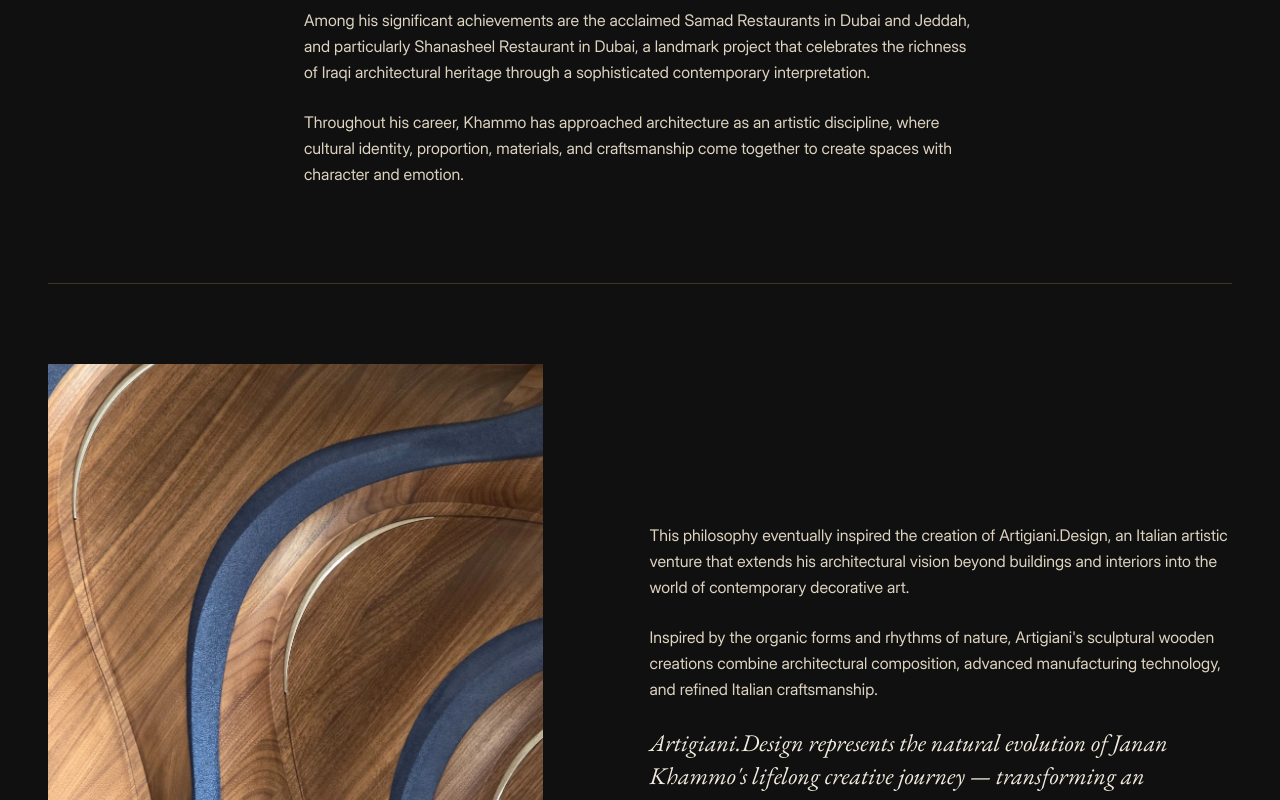
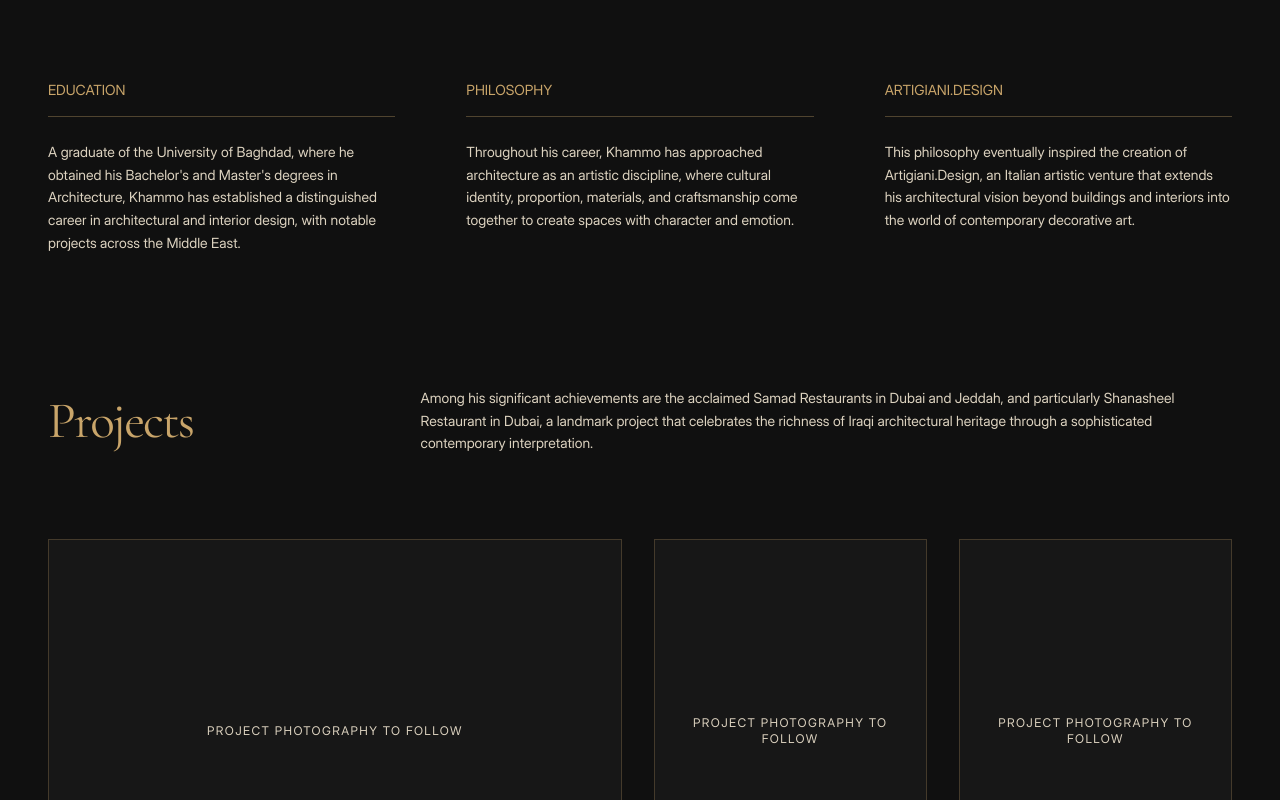
Before and after one commit to artigiani-ltd/artigiani, a Next.js app: page /about in a window 1280 px wide. Shown: the part 1293-2093 px from the top of the page. Built offline with nearby package versions, Linux system fonts and the light colour scheme; no server answers.

Commit message:
[Feat] Redesign the About page with a sequenced artist reveal

```diff
--- a/src/app/_components/AboutPreview.tsx
+++ b/src/app/_components/AboutPreview.tsx
@@ -1,6 +1,6 @@
 import Link from "next/link";
 import waveDesign from "../../../public/images/about-us-wave-design.jpg";
-import jananImage from "../../../public/images/about-us-janan-portrait.webp";
+import jananImage from "../../../public/images/about-us-janan-wide.jpg";
 import { ArtworkImage } from "./ArtworkImage";
 
 export function AboutPreview() {
--- /dev/null
+++ b/src/app/about/_components/AboutHero.css
@@ -0,0 +1,11 @@
+@media (prefers-reduced-motion: no-preference) {
+  .about-opening-fade {
+    animation: fade-in var(--opening-duration, 2.7s) ease-in-out
+      var(--opening-delay, 0s) both;
+  }
+
+  .about-opening-letter {
+    animation: fade-in 450ms linear both;
+    animation-delay: calc(1.8s + var(--letter-index) * 0.09s);
+  }
+}
--- /dev/null
+++ b/src/app/about/_components/AboutHero.tsx
@@ -0,0 +1,56 @@
+import type { CSSProperties } from "react";
+import Image from "next/image";
+import jananPortrait from "../../../../public/images/about-us-janan-wide.jpg";
+import { editorial } from "../../constants/fonts";
+import "./AboutHero.css";
+
+export function AboutHero() {
+  let letterIndex = 0;
+
+  return (
+    <>
+      <header className="mx-auto max-w-7xl px-6 pt-16 pb-10 text-center md:px-12 md:pt-28 md:pb-12">
+        <p className="about-opening-fade mb-8 text-xs font-semibold tracking-[0.2em] uppercase [--opening-duration:0.9s]">
+          The Artist
+        </p>
+        <h1 className="collection-heading text-page-title leading-none">
+          <span className="sr-only">Janan Khammo</span>
+          <span aria-hidden="true">
+            {"Janan Khammo".split(" ").map((word, wordIndex) => (
+              <span key={word}>
+                {wordIndex > 0 ? " " : null}
+                <span className="hero-caption-word">
+                  {Array.from(word).map((letter, characterIndex) => (
+                    <span
+                      key={characterIndex}
+                      className="about-opening-letter inline-block"
+                      style={
+                        { "--letter-index": letterIndex++ } as CSSProperties
+                      }
+                    >
+                      {letter}
+                    </span>
+                  ))}
+                </span>
+              </span>
+            ))}
+          </span>
+        </h1>
+        <p
+          className={`about-opening-fade ${editorial.className} mt-5 text-item-title leading-tight tracking-normal text-gold [--opening-delay:3.3s] [--opening-duration:0.9s]`}
+        >
+          From Architecture to Art
+        </p>
+      </header>
+      <div className="about-opening-fade mx-auto max-w-7xl px-6 [--opening-delay:4.4s] md:px-12">
+        <Image
+          src={jananPortrait}
+          alt="Janan Khammo standing with folded arms in front of his sculptural wooden wave panels"
+          preload
+          className="aspect-square w-full object-cover sm:aspect-[2/1]"
+          sizes="(min-width: 1280px) 1184px, (min-width: 768px) calc(100vw - 96px), calc(100vw - 48px)"
+        />
+      </div>
+    </>
+  );
+}
--- /dev/null
+++ b/src/app/about/_components/ProjectsGallery.tsx
@@ -0,0 +1,69 @@
+import { collectionHeading, editorial } from "../../constants/fonts";
+
+export function ProjectsGallery() {
+  return (
+    <section aria-labelledby="projects-title" className="mt-20 md:mt-32">
+      <div
+        data-reveal
+        className="grid items-center gap-6 md:grid-cols-[1fr_2.5fr] md:gap-12"
+      >
+        <h2
+          id="projects-title"
+          className="collection-heading text-section-title text-gold"
+        >
+          Projects
+        </h2>
+        <p className="text-sm leading-relaxed text-linen">
+          Among his significant achievements are the acclaimed Samad Restaurants
+          in Dubai and Jeddah, and particularly Shanasheel Restaurant in Dubai,
+          a landmark project that celebrates the richness of Iraqi architectural
+          heritage through a sophisticated contemporary interpretation.
+        </p>
+      </div>
+      <div className="mt-10 grid gap-x-8 gap-y-10 sm:grid-cols-2 md:mt-20 md:grid-cols-[2.1fr_1fr_1fr]">
+        <ProjectCard name="Shanasheel Restaurant" location="Dubai" featured />
+        <ProjectCard name="Samad Restaurant" location="Dubai" />
+        <ProjectCard name="Samad Restaurant" location="Jeddah" />
+      </div>
+      <div className="mt-10 grid gap-8 sm:grid-cols-[1fr_2.75fr] md:mt-14">
+        <ProjectPlaceholder />
+        <ProjectPlaceholder />
+      </div>
+    </section>
+  );
+}
+
+function ProjectCard({
+  name,
+  location,
+  featured = false,
+}: {
+  name: string;
+  location: string;
+  featured?: boolean;
+}) {
+  return (
+    <figure className={featured ? "sm:col-span-2 md:col-span-1" : undefined}>
+      <ProjectPlaceholder />
+      <figcaption data-reveal className="mt-4">
+        <h3 className={`${collectionHeading.className} text-xl`}>{name}</h3>
+        <p className={`${editorial.className} mt-2 text-base text-linen`}>
+          {location}
+        </p>
+      </figcaption>
+    </figure>
+  );
+}
+
+function ProjectPlaceholder() {
+  return (
+    <div
+      data-reveal
+      className="flex h-64 items-center justify-center border border-gold/25 bg-surface px-6 sm:h-72 lg:h-96"
+    >
+      <p className="text-center text-xs tracking-[0.12em] text-linen uppercase">
+        Project photography to follow
+      </p>
+    </div>
+  );
+}
--- a/src/app/about/page.tsx
+++ b/src/app/about/page.tsx
@@ -1,9 +1,9 @@
 import type { Metadata } from "next";
-import residence from "../../../public/images/residence.webp";
-import timberDetail from "../../../public/images/nature-timber-detail.webp";
-import { ArtworkImage } from "../_components/ArtworkImage";
 import { AtelierFooter } from "../_components/AtelierFooter";
-import { collectionHeading, editorial } from "../constants/fonts";
+import { collectionHeading } from "../constants/fonts";
+import { ScrollReveal } from "../_components/ScrollReveal";
+import { AboutHero } from "./_components/AboutHero";
+import { ProjectsGallery } from "./_components/ProjectsGallery";
 
 export const metadata: Metadata = {
   title: "About Us | Artigiani",
@@ -15,43 +15,26 @@ export const metadata: Metadata = {
     siteName: "Artigiani",
     title: "Janan Khammo — From Architecture to Art",
     url: "/about",
-    images: [{ url: "/images/residence.webp" }],
+    images: [{ url: "/images/about-us-janan-wide.jpg" }],
   },
   twitter: {
     card: "summary_large_image",
     title: "Janan Khammo — From Architecture to Art",
-    images: ["/images/residence.webp"],
+    images: ["/images/about-us-janan-wide.jpg"],
   },
 };
 
 export default function AboutPage() {
   return (
     <div className={collectionHeading.variable}>
-      <main id="main-content" className="pt-[var(--navbar-height)]">
-        <header className="mx-auto max-w-7xl px-6 pt-16 pb-12 text-center md:px-12 md:pt-26 md:pb-18">
-          <p className="mb-7 text-xs font-semibold tracking-[0.28em] text-gold uppercase">
-            About Us
-          </p>
-          <h1 className="collection-heading text-page-title leading-none">
-            Janan Khammo
-            <span
-              className={`${editorial.className} mt-5 block text-item-title leading-tight text-linen`}
+      <ScrollReveal>
+        <main id="main-content" className="pt-(--navbar-height)">
+          <AboutHero />
+          <article className="mx-auto max-w-7xl px-6 py-14 md:px-12 md:pt-24 md:pb-28">
+            <p
+              data-reveal
+              className="collection-heading mx-auto max-w-5xl border-l-4 border-gold pl-6 text-[clamp(1.5rem,2.5vw,2rem)] leading-[1.3] tracking-[-0.015em] md:pl-[10%]"
             >
-              From Architecture to Art
-            </span>
-          </h1>
-        </header>
-        <div className="mx-auto max-w-7xl px-6 md:px-12">
-          <ArtworkImage
-            src={residence}
-            alt="Sculptural wood wall art displayed in a residential interior"
-            className="aspect-[5/4] md:aspect-[2.35]"
-            sizes="(min-width: 1280px) 1184px, (min-width: 768px) calc(100vw - 96px), calc(100vw - 48px)"
-          />
-        </div>
-        <article className="mx-auto max-w-7xl px-6 py-16 md:px-12 md:py-24">
-          <div className="mx-auto max-w-2xl space-y-6 text-body leading-relaxed text-linen">
-            <p className="collection-heading border-l border-gold pl-5 text-item-title leading-snug text-foreground md:pl-8">
               Architect and designer Janan Khammo brings together over four
               decades of architectural experience, artistic creativity, and a
               distinctive multicultural heritage. Born in Baghdad to an Italian
@@ -59,58 +42,56 @@ export default function AboutPage() {
               influenced by two rich artistic and architectural traditions,
               shaping his unique approach to design.
             </p>
+            <div className="mt-14 grid gap-10 text-sm leading-relaxed text-linen md:mt-20 md:grid-cols-3 md:gap-[6%]">
+              <section data-reveal aria-labelledby="education-title">
+                <h2
+                  id="education-title"
+                  className="mb-6 border-b border-gold/35 pb-4 text-sm text-gold uppercase"
+                >
+                  Education
+                </h2>
                 <p>
                   A graduate of the University of Baghdad, where he obtained his
-              Bachelor&apos;s and Master&apos;s degrees in Architecture, Khammo
-              has established a distinguished career in architectural and
-              interior design, with notable projects across the Middle East.
+                  Bachelor&apos;s and Master&apos;s degrees in Architecture,
+                  Khammo has established a distinguished career in architectural
+                  and interior design, with notable projects across the Middle
+                  East.
                 </p>
+              </section>
+              <section data-reveal aria-labelledby="philosophy-title">
+                <h2
+                  id="philosophy-title"
+                  className="mb-6 border-b border-gold/35 pb-4 text-sm text-gold uppercase"
+                >
+                  Philosophy
+                </h2>
                 <p>
-              Among his significant achievements are the acclaimed Samad
-              Restaurants in Dubai and Jeddah, and particularly Shanasheel
-              Restaurant in Dubai, a landmark project that celebrates the
-              richness of Iraqi architectural heritage through a sophisticated
-              contemporary interpretation.
+                  Throughout his career, Khammo has approached architecture as
+                  an artistic discipline, where cultural identity, proportion,
+                  materials, and craftsmanship come together to create spaces
+                  with character and emotion.
                 </p>
-            <p>
-              Throughout his career, Khammo has approached architecture as an
-              artistic discipline, where cultural identity, proportion,
-              materials, and craftsmanship come together to create spaces with
-              character and emotion.
-            </p>
-          </div>
-          <div className="mt-16 grid items-center gap-10 border-t border-gold/25 pt-12 md:mt-24 md:grid-cols-[0.85fr_1fr] md:gap-[9%] md:pt-20">
-            <ArtworkImage
-              src={timberDetail}
-              alt="Close-up of carved timber with undulating blue inlays"
-              className="aspect-[4/5]"
-              sizes="(min-width: 1280px) 500px, (min-width: 768px) 38vw, calc(100vw - 48px)"
-            />
-            <div className="space-y-6 text-body leading-relaxed text-linen">
+              </section>
+              <section data-reveal aria-labelledby="artigiani-design-title">
+                <h2
+                  id="artigiani-design-title"
+                  className="mb-6 border-b border-gold/35 pb-4 text-sm text-gold uppercase"
+                >
+                  Artigiani.Design
+                </h2>
                 <p>
                   This philosophy eventually inspired the creation of
                   Artigiani.Design, an Italian artistic venture that extends his
                   architectural vision beyond buildings and interiors into the
                   world of contemporary decorative art.
                 </p>
-              <p>
-                Inspired by the organic forms and rhythms of nature,
-                Artigiani&apos;s sculptural wooden creations combine
-                architectural composition, advanced manufacturing technology,
-                and refined Italian craftsmanship.
-              </p>
-              <p
-                className={`${editorial.className} text-item-title leading-snug text-foreground`}
-              >
-                Artigiani.Design represents the natural evolution of Janan
-                Khammo&apos;s lifelong creative journey — transforming an
-                architect&apos;s vision into distinctive works of art.
-              </p>
+              </section>
             </div>
-          </div>
+            <ProjectsGallery />
           </article>
         </main>
         <AtelierFooter />
+      </ScrollReveal>
     </div>
   );
 }
```
Also changed, not shown: public/images/about-us-janan-portrait.webp (deleted), public/images/about-us-janan-wide.jpg (added). Lines whose indentation alone changed are shown as unchanged.
